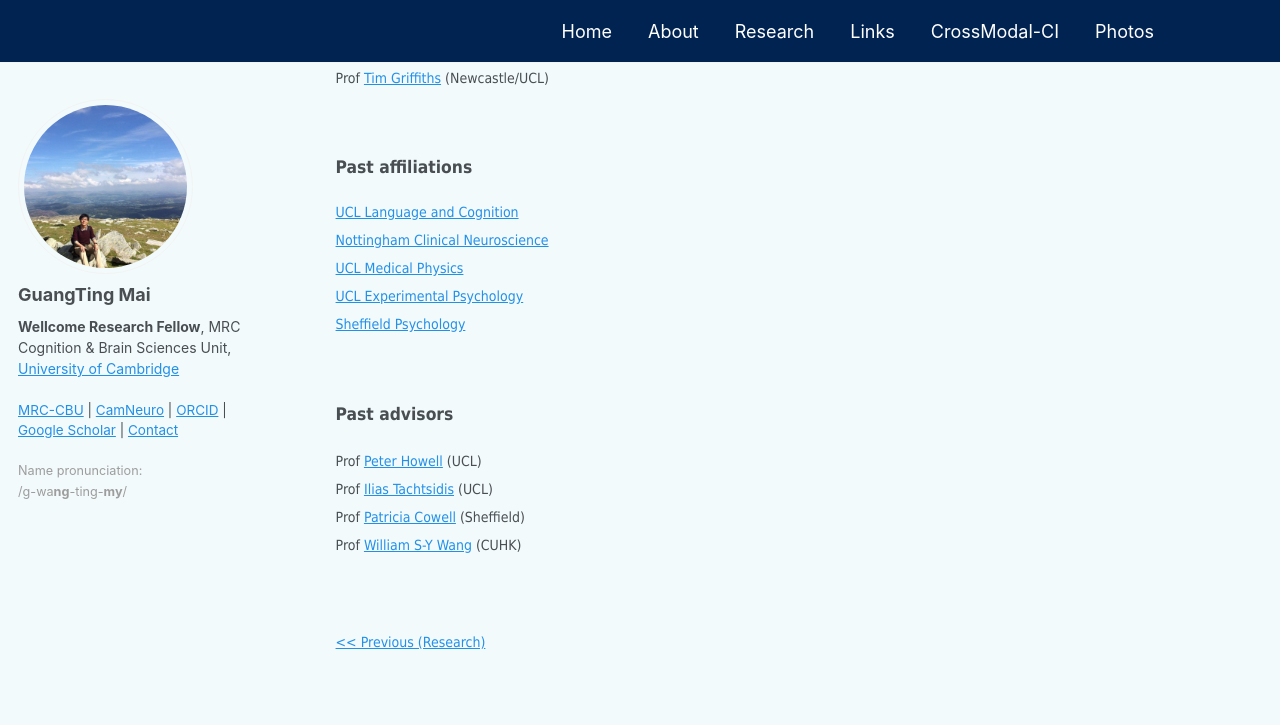
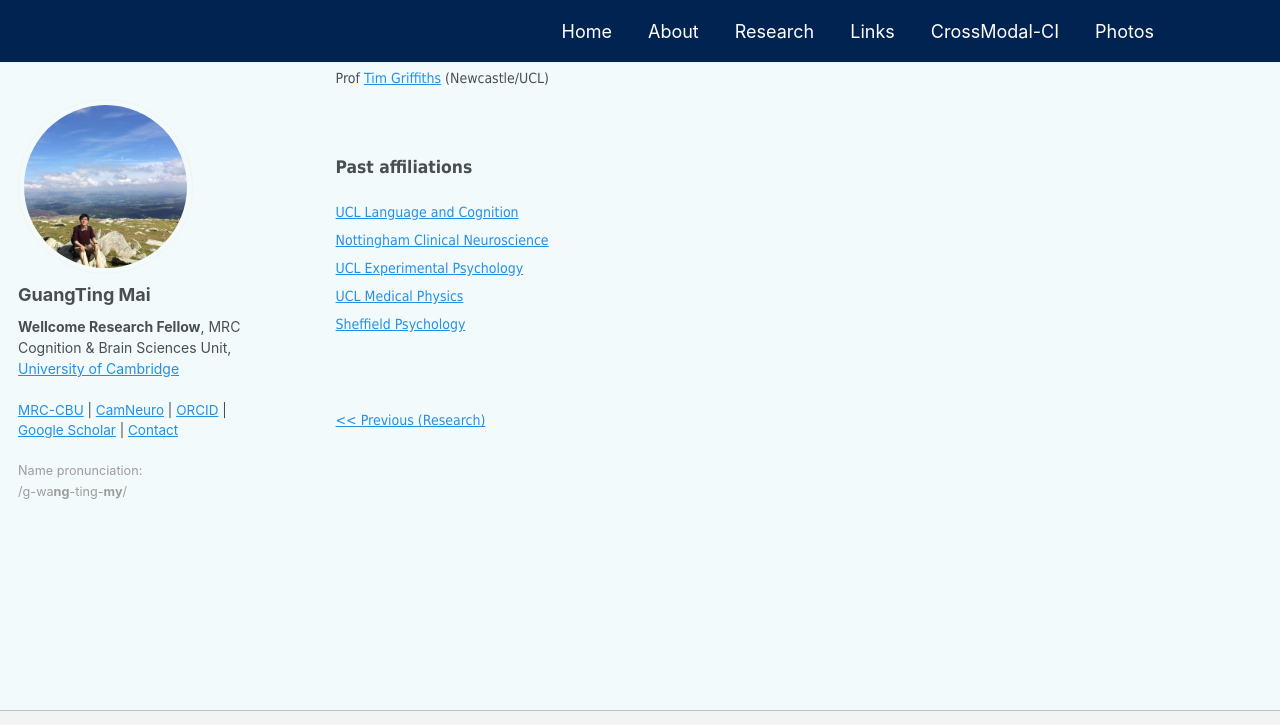
Before and after one commit to guangtingmai/guangtingmai.github.io, a Jekyll site: the page built from _pages/research-links.html, in a window 1280 px wide and 900 px high, scrolled down 507 px, cut to the strip 0-725 px from the top of the window. Built offline with Jekyll 4.4.1, drawn with Linux system fonts in a browser that asks for light colours.

Commit message:
Update research-links.html

```diff
--- a/_pages/research-links.html
+++ b/_pages/research-links.html
@@ -30,19 +30,10 @@ author_profile: true
 <p>
   <span style="font-size: 10.5pt;font-family: Tahoma;line-height: 2;display: block;"><a href="https://www.ucl.ac.uk/brain-sciences/pals/research/language-and-cognition">UCL Language and Cognition</a></span>
   <span style="font-size: 10.5pt;font-family: Tahoma;line-height: 2;display: block;"><a href="https://www.nottingham.ac.uk/medicine/about/units-and-platforms/mental-health-and-clinical-neuroscience/">Nottingham Clinical Neuroscience</a></span>
+  <span style="font-size: 10.5pt;font-family: Tahoma;line-height: 2;display: block;"><a href="https://www.ucl.ac.uk/brain-sciences/pals/research/experimental-psychology">UCL Experimental Psychology</a></span>
   <span style="font-size: 10.5pt;font-family: Tahoma;line-height: 2;display: block;"><a href="https://www.ucl.ac.uk/engineering/medical-physics-biomedical-engineering">UCL Medical Physics</a></span>
-  <span style="font-size: 10.5pt;font-family: Tahoma;line-height: 2;display: block;"><a href="https://www.ucl.ac.uk/brain-sciences/pals/research/experimental-psychology">UCL Experimental Psychology</a></span>
   <span style="font-size: 10.5pt;font-family: Tahoma;line-height: 2;display: block;"><a href="https://sheffield.ac.uk/psychology">Sheffield Psychology</a></span>
 </p>
 <br>
 
-<p><span style="font-size: 13pt;font-family: Tahoma;line-height: 1;display: block;margin-bottom: 0"><strong>Past advisors</strong></span></p>
-<p>
-  <span style="font-size: 10.5pt;font-family: Tahoma;line-height: 2;display: block;">Prof <a href="https://profiles.ucl.ac.uk/2817-peter-howell">Peter Howell</a> (UCL)</span>
-  <span style="font-size: 10.5pt;font-family: Tahoma;line-height: 2;display: block;">Prof <a href="https://profiles.ucl.ac.uk/2168-ilias-tachtsidis">Ilias Tachtsidis</a> (UCL)</span>
-  <span style="font-size: 10.5pt;font-family: Tahoma;line-height: 2;display: block;">Prof <a href="https://sheffield.ac.uk/ahpnm/people/human-communication-sciences/patricia-e-cowell">Patricia Cowell</a> (Sheffield)</span>
-  <span style="font-size: 10.5pt;font-family: Tahoma;line-height: 2;display: block;">Prof <a href="https://lx.berkeley.edu/people/william-s-y-wang">William S-Y Wang</a> (CUHK)</span>
-</p>
-<br>
-
 <p><span style="font-size: 10.5pt;font-family: Tahoma;line-height: 2;display: block;"><a href="https://guangtingmai.github.io/research-content/"><< Previous (Research)</a></span></p>
```
